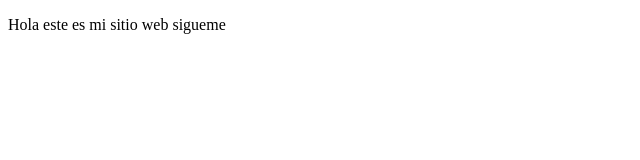
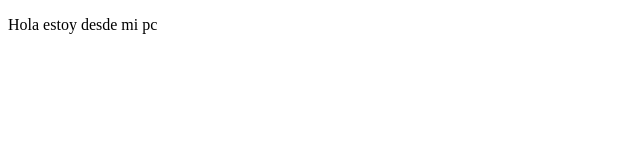
Before and after one commit to Karol210/proyectoDemocursoPrework, a plain HTML site: page index.html in a window 1280 px wide. Shown: the whole page, without its empty margins (0-640 px from the left). Drawn offline with Linux system fonts and the light colour scheme.

Commit message:
cambios de texto

```diff
--- a/index.html
+++ b/index.html
@@ -8,7 +8,7 @@
 </head>
 <body>
   <p>
-      Hola este es mi sitio web sigueme
+      Hola estoy desde mi pc
   </p>
 </body>
 </html>
```
